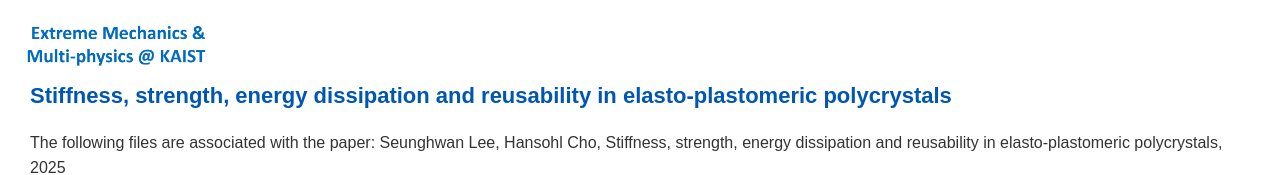
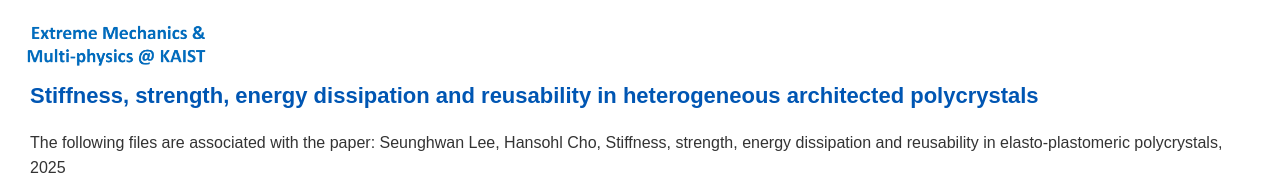
Before and after one commit to solidslabkaist/archives, a plain HTML site: page movies/architected_polycrystal/index.html in a window 1280 px wide. Shown: the top 175 px of the page. Drawn offline with Linux system fonts and the light colour scheme.

Commit message:
Update index.html

```diff
--- a/movies/architected_polycrystal/index.html
+++ b/movies/architected_polycrystal/index.html
@@ -5,7 +5,7 @@
   <a href="https://continuum.kaist.ac.kr" target="_blank">
     <img src="../../media/lab_logo.jpg" alt="A clickable image" style="width:202px; height:auto;">
   </a>
-  <h1>Stiffness, strength, energy dissipation and reusability in elasto-plastomeric polycrystals</h1>
+  <h1>Stiffness, strength, energy dissipation and reusability in heterogeneous architected polycrystals</h1>
   <p>The following files are associated with the paper: Seunghwan Lee, Hansohl Cho, Stiffness, strength, energy dissipation and reusability in elasto-plastomeric polycrystals, 2025</p>
   <ul>
       <li><a href="MovieS1.mp4">Movie S1</a></li>
```
